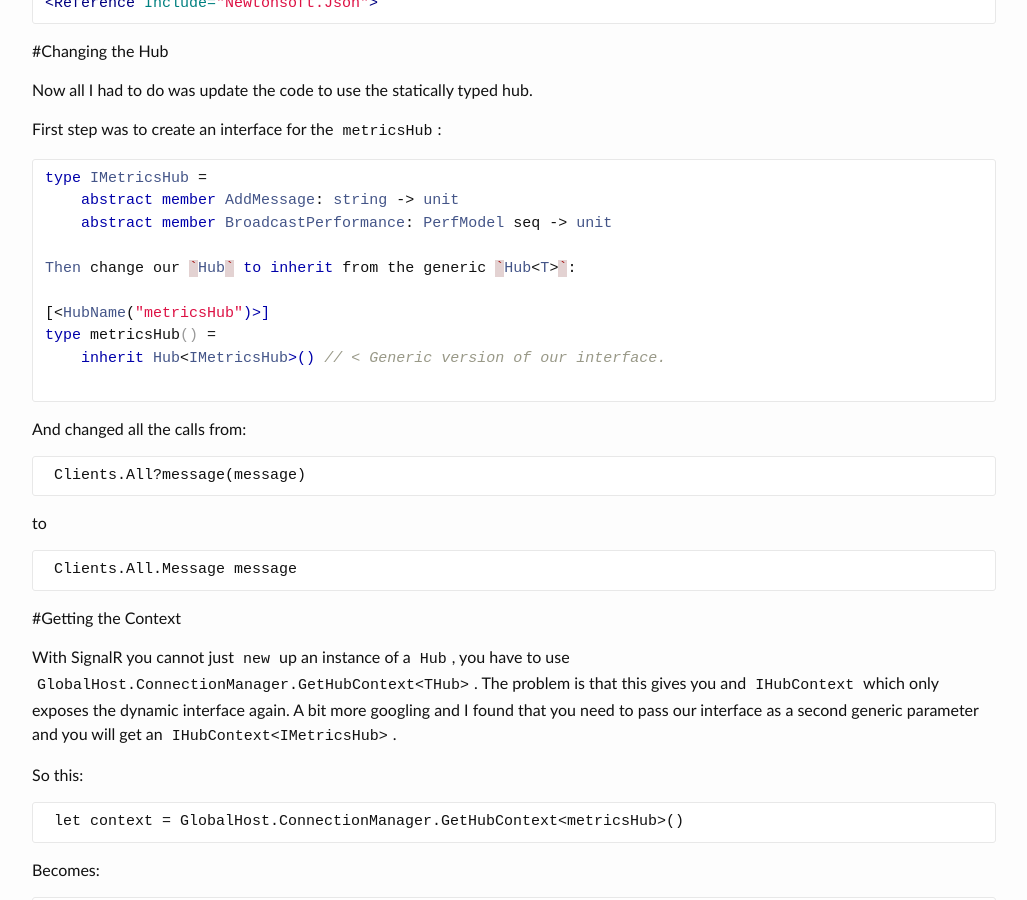
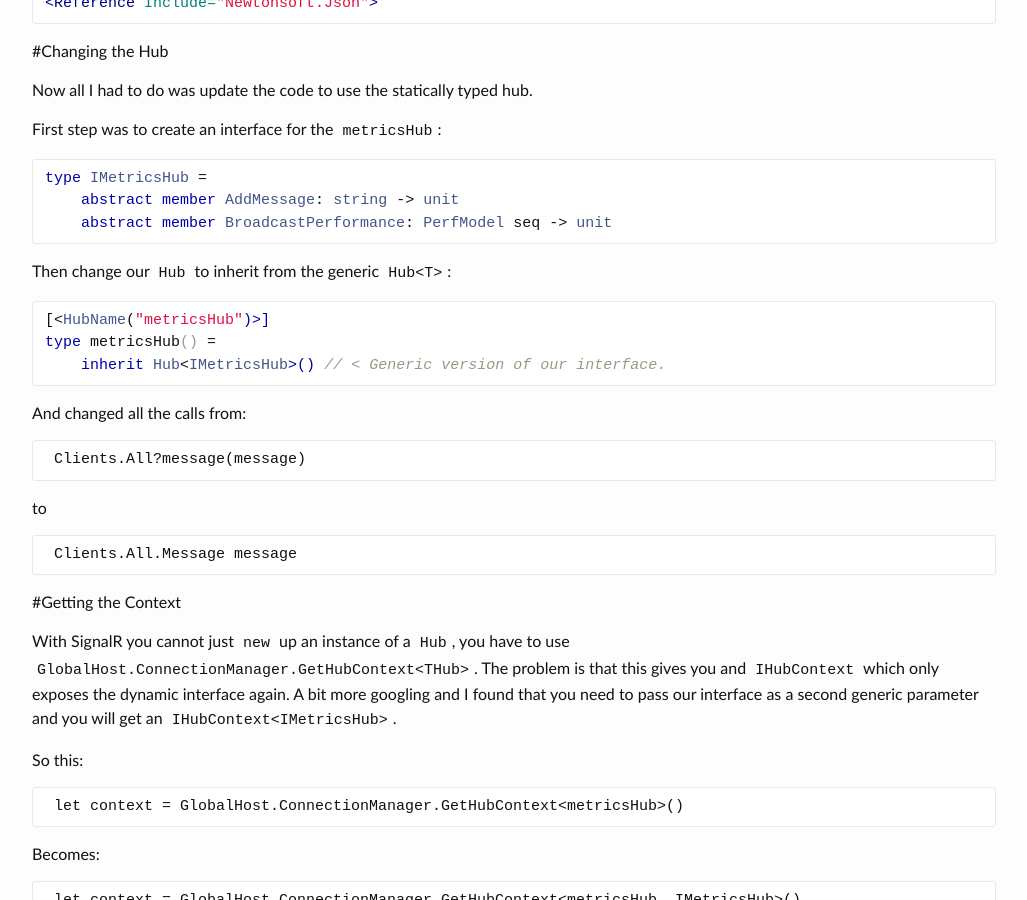
Before and after one commit to xdaDaveShaw/xdaDaveShaw.github.io, a Jekyll site: the page built from blog/_posts/2016-02-29-using-signalr-in-fsharp-without-dynamic.md, in a window 1280 px wide and 900 px high, scrolled down 1211 px. Shown: the whole window, without its empty margins (126-1153 px from the left). Built offline with Jekyll 4.4.1, drawn with Linux system fonts in a browser that asks for light colours.

Commit message:
Fixing some of the tags

```diff
--- a/blog/_posts/2016-02-29-using-signalr-in-fsharp-without-dynamic.md
+++ b/blog/_posts/2016-02-29-using-signalr-in-fsharp-without-dynamic.md
@@ -62,13 +62,15 @@ First step was to create an interface for the `metricsHub`:
 type IMetricsHub =
     abstract member AddMessage: string -> unit
     abstract member BroadcastPerformance: PerfModel seq -> unit
+{% endhighlight %}
 
 Then change our `Hub` to inherit from the generic `Hub<T>`:
 
+{% highlight fsharp %}
 [<HubName("metricsHub")>]
 type metricsHub() =
     inherit Hub<IMetricsHub>() // < Generic version of our interface.
- {% endhighlight %}
+{% endhighlight %}
 
 And changed all the calls from:
 
```
